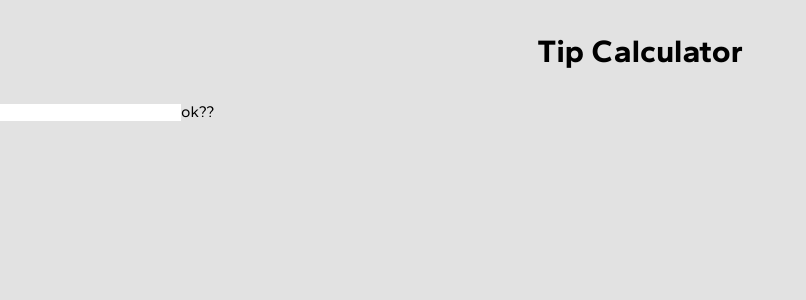
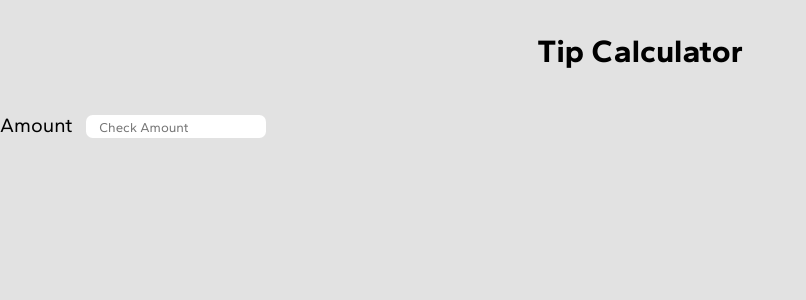
Before and after one commit to kittywizard/tip-calc, a React (Vite) app: page / in a window 1280 px wide. Shown: the top 300 px of the page, without its empty margins (0-806 px from the left). Built offline with nearby package versions, Linux system fonts and the light colour scheme.

Commit message:
basic form fun

```diff
--- a/src/App.tsx
+++ b/src/App.tsx
@@ -2,15 +2,18 @@ import { useState } from 'react';
 import Header from "./components/header/Header";
 import {StyledApp} from "./styles/container";
 import Input from "./components/input/Input";
+import Label from './components/label/Label';
 
 const App:React.FC = () => {
 
   return (
     <StyledApp>
       <Header/>
-      <Input/>
-
-      ok??
+      <Label name='Amount'/>
+      <Input
+        type="text"
+        placeholder='Check Amount'
+      />
    </StyledApp>
   )
 }
--- a/src/components/input/Input.tsx
+++ b/src/components/input/Input.tsx
@@ -1,11 +1,14 @@
 import { StyledInput } from "./input-styles";
 
-const Input:React.FC = () => {
+interface iProps {
+    type: string,
+    placeholder: string
+}
+
+const Input:React.FC<iProps> = ({type, placeholder}) => {
     return (
         <>
-            <StyledInput>
-
-            </StyledInput>
+            <StyledInput type={type} placeholder={placeholder}/>
         </>
     )
 }
--- a/src/components/input/input-styles.ts
+++ b/src/components/input/input-styles.ts
@@ -2,4 +2,8 @@ import styled from "styled-components";
 
 export const StyledInput = styled.input`
     border: none;
+    font-family: "Gantari", sans-serif;
+    padding:  0.25em 1em;
+    border-radius: 0.5em;
+    margin: 1em;
 `;
--- /dev/null
+++ b/src/components/label/Label.tsx
@@ -0,0 +1,17 @@
+import {StyledLabel} from "./label-styles";
+
+interface iProps {
+    name: string
+}
+
+const Label:React.FC<iProps> = ({name}) => {
+    return (
+        <>
+            <StyledLabel htmlFor={name}>
+                {name}
+            </StyledLabel>
+        </>
+    )
+}
+
+export default Label;
--- /dev/null
+++ b/src/components/label/label-styles.ts
@@ -0,0 +1,5 @@
+import styled  from "styled-components";
+
+export const StyledLabel = styled.label`
+    font-size: 1.25rem;
+`;
```
